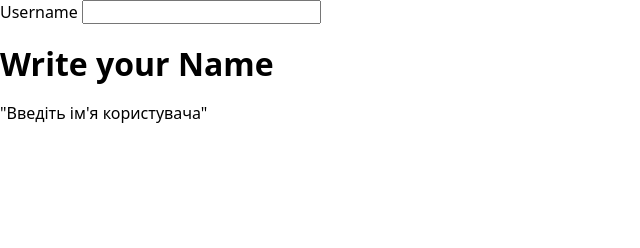
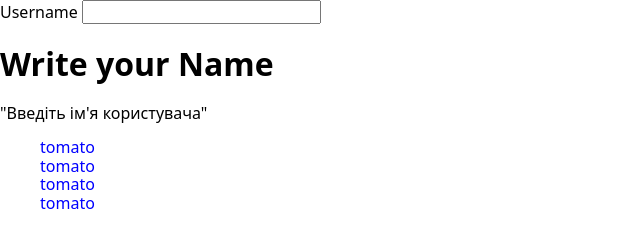
Before and after one commit to ValentynaJasochka/luxe.website, a plain HTML site: page index.html in a window 1280 px wide. Shown: the whole page, without its empty margins (0-640 px from the left). Drawn offline with nearby package versions, Linux system fonts and the light colour scheme.

Commit message:
list change

```diff
--- a/index.html
+++ b/index.html
@@ -29,6 +29,12 @@
 
     <h1 id="title" class="js-title"></h1>
     <p class="js-comment">"Введіть ім'я користувача"</p>
+    <ul class = "js-list">
+      <li class="goods">1</li>
+      <li class="goods">2</li>
+      <li class="goods">3</li>
+      <li class="goods">4</li>
+    </ul>
 
     <script src="/script.js"></script>
   </body>
--- a/script.js
+++ b/script.js
@@ -1,7 +1,9 @@
 const title = document.querySelector('.js-title');
 const userName=document.querySelector('.js-username');
 const comment =document.querySelector('.js-comment')
-console.log(!!userName.value);
+const list = document.querySelector('.js-list')
+const goods = [...list.children]
+console.log(goods);
 
 title.textContent = `Hello ${userName.value}`;
 console.log(title.textContent)
@@ -19,3 +21,6 @@ else{
   comment.hidden = false;
   console.log(comment);
 }
+ goods.forEach(good => {
+  good.textContent = `tomato`
+ });
--- a/styles.css
+++ b/styles.css
@@ -1,3 +1,10 @@
+ul,li {
+  list-style: none;
+}
+
 .title-color {
   color: red;
 }
+.goods {
+  color: blue;
+}
```
